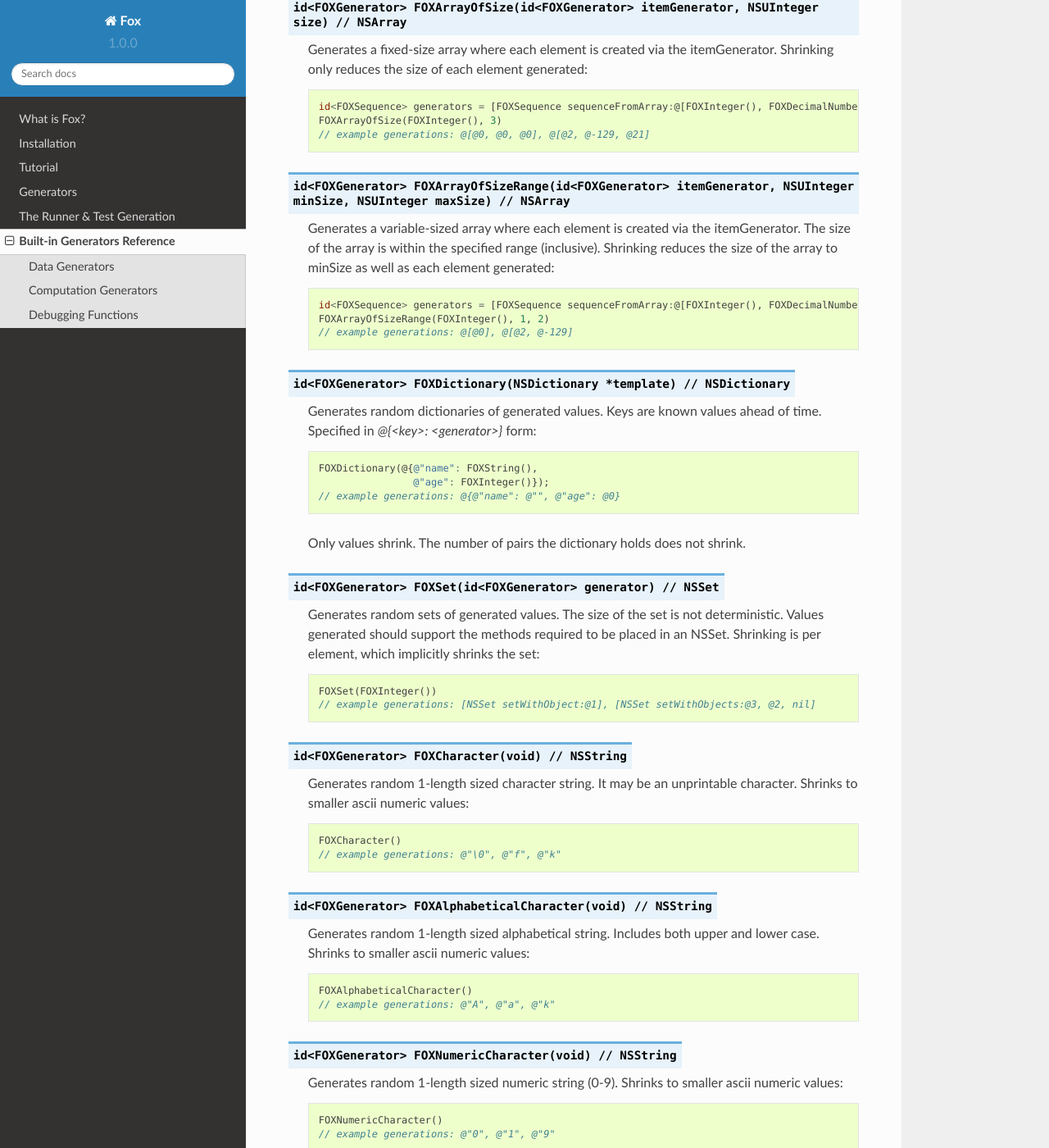
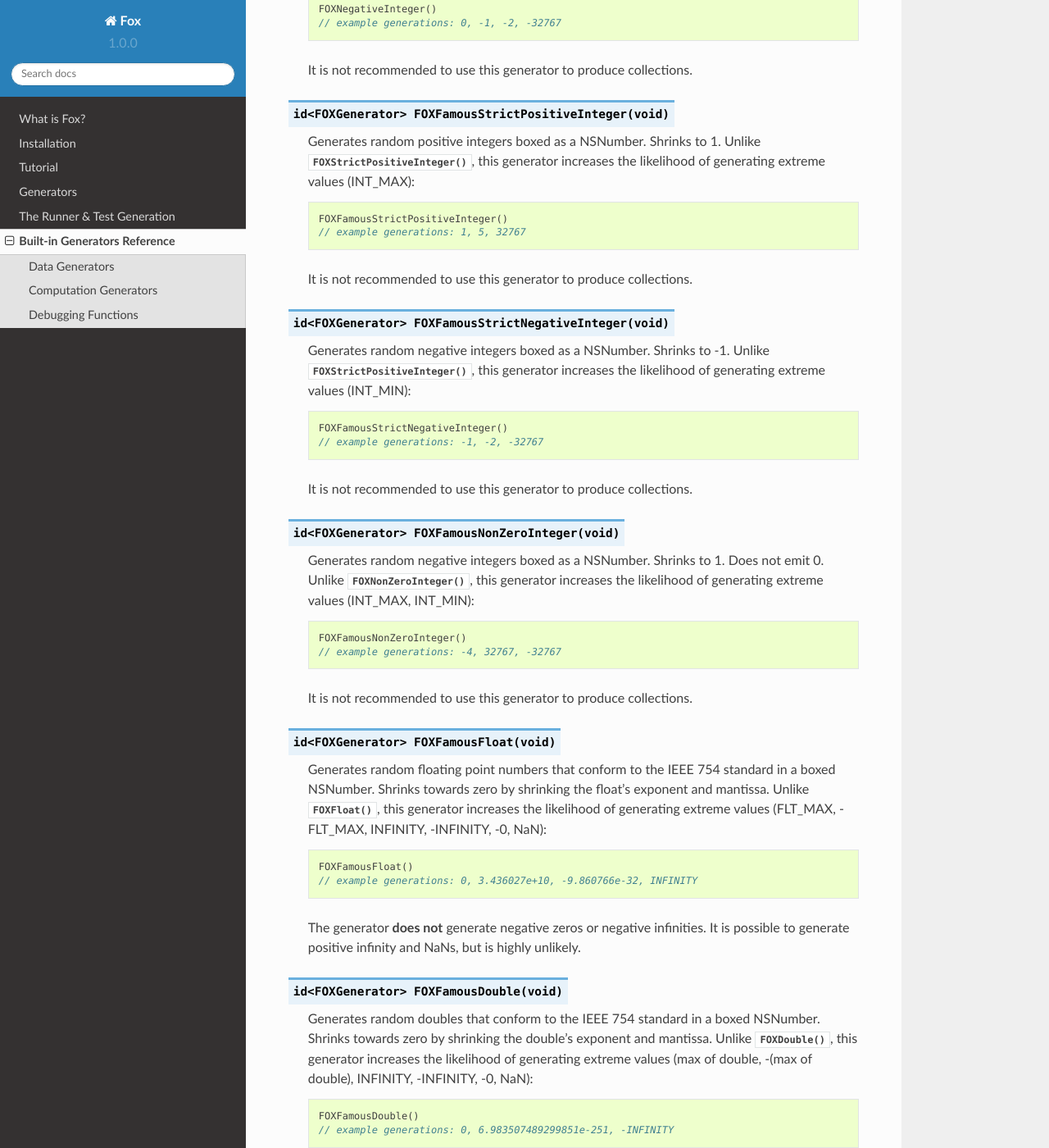
Before and after one commit to jeffh/Fox, a Sphinx documentation site: the page built from docs/source/generators_reference.rst, in a window 1280 px wide and 1400 px high, scrolled down 2933 px. Shown: the whole window at 82% size. Built offline with Sphinx 7.4.7 and the Read the Docs theme 2.0.0, drawn with Linux system fonts in a browser that asks for light colours; some of the changed text lies outside the part shown.

Commit message:
Added documentation for famous generators.

```diff
--- a/docs/source/generators_reference.rst
+++ b/docs/source/generators_reference.rst
@@ -20,40 +20,48 @@
  - Numerically zero (or as close as possible)
  - Empty collection (or at least shrunk items)
 
-.. c:function:: id<FOXGenerator> FOXInteger(void) // NSNumber
+.. c:function:: id<FOXGenerator> FOXInteger(void)
 
     Generates random integers boxed as a NSNumber. Shrinks to 0::
 
         FOXInteger()
         // example generations: 0, -1, 1
 
-.. c:function:: id<FOXGenerator> FOXPositiveInteger(void) // NSNumber
+.. c:function:: id<FOXGenerator> FOXPositiveInteger(void)
 
     Generates random positive integers boxed as a NSNumber. Shrinks to 0::
 
         FOXPositiveInteger()
         // example generations: 0, 1, 2
 
-.. c:function:: id<FOXGenerator> FOXNegativeInteger(void) // NSNumber
+.. c:function:: id<FOXGenerator> FOXNegativeInteger(void)
 
     Generates random negative integers boxed as a NSNumber. Shrinks to 0::
 
         FOXNegativeInteger()
         // example generations: 0, -1, -2
 
-.. c:function:: id<FOXGenerator> FOXStrictPositiveInteger(void) // NSNumber
+.. c:function:: id<FOXGenerator> FOXStrictPositiveInteger(void)
 
     Generates random positive integers boxed as a NSNumber. Shrinks to 1::
 
         FOXStrictPositiveInteger()
         // example generations: 1, 2, 3
 
-.. c:function:: id<FOXGenerator> FOXStrictNegativeInteger(void) // NSNumber
+.. c:function:: id<FOXGenerator> FOXStrictNegativeInteger(void)
 
     Generates random negative integers boxed as a NSNumber. Shrinks to -1::
 
         FOXStrictNegativeInteger()
         // example generations: -1, -2, -3
+
+.. c:function:: id<FOXGenerator> FOXNonZeroInteger(void)
+
+    Generates random negative integers boxed as a NSNumber. Shrinks to 1. Does
+    not emit 0::
+
+        FOXNonZeroInteger()
+        // example generations: -1, 2, -3
 
 .. c:function:: id<FOXGenerator> FOXChoose(NSNumber *miniumNumber, NSNumber *maximumNumber) // NSNumber
 
@@ -91,6 +99,112 @@
     unlikely.
 
 .. c:function:: id<FOXGenerator> FOXDecimalNumber(void) // NSDecimalNumber
+
+    Generates random decimal numbers. Shrinks towards zero by shrinking the
+    mantissa and exponent.
+
+    The generator **does not** generate NaNs::
+
+        FOXDecimalNumber()
+        // example generations: 0, -192000000000000000000000000000000000000000000, 790000000000000000000000000000000000000000000000000000000000000000000000000000
+
+.. c:function:: id<FOXGenerator> FOXFamousInteger(void)
+
+    Generates random integers boxed as a NSNumber. Shrinks to 0. Unlike
+    :c:func:`FOXInteger`, this generator increases the likelihood of generating
+    extreme values (INT_MAX, INT_MIN)::
+
+        FOXFamousInteger()
+        // example generations: 0, -1, 32767, -32767
+
+    It is not recommended to use this generator to produce collections.
+
+.. c:function:: id<FOXGenerator> FOXFamousPositiveInteger(void)
+
+    Generates random positive integers boxed as a NSNumber. Shrinks to 0.
+    Unlike :c:func:`FOXPositiveInteger`, this generator increases the likelihood
+    of generating extreme values (INT_MAX)::
+
+        FOXFamousPositiveInteger()
+        // example generations: 0, -1, 32767
+
+    It is not recommended to use this generator to produce collections.
+
+.. c:function:: id<FOXGenerator> FOXFamousNegativeInteger(void)
+
+    Generates random negative integers boxed as a NSNumber. Shrinks to 0.
+    Unlike :c:func:`FOXNegativeInteger`, this generator increases the likelihood
+    of generating extreme values (INT_MIN)::
+
+        FOXNegativeInteger()
+        // example generations: 0, -1, -2, -32767
+
+    It is not recommended to use this generator to produce collections.
+
+.. c:function:: id<FOXGenerator> FOXFamousStrictPositiveInteger(void)
+
+    Generates random positive integers boxed as a NSNumber. Shrinks to 1.
+    Unlike :c:func:`FOXStrictPositiveInteger`, this generator increases the
+    likelihood of generating extreme values (INT_MAX)::
+
+        FOXFamousStrictPositiveInteger()
+        // example generations: 1, 5, 32767
+
+    It is not recommended to use this generator to produce collections.
+
+.. c:function:: id<FOXGenerator> FOXFamousStrictNegativeInteger(void)
+
+    Generates random negative integers boxed as a NSNumber. Shrinks to -1.
+    Unlike :c:func:`FOXStrictPositiveInteger`, this generator increases the
+    likelihood of generating extreme values (INT_MIN)::
+
+        FOXFamousStrictNegativeInteger()
+        // example generations: -1, -2, -32767
+
+    It is not recommended to use this generator to produce collections.
+
+.. c:function:: id<FOXGenerator> FOXFamousNonZeroInteger(void)
+
+    Generates random negative integers boxed as a NSNumber. Shrinks to 1. Does
+    not emit 0. Unlike :c:func:`FOXNonZeroInteger`, this generator increases the
+    likelihood of generating extreme values (INT_MAX, INT_MIN)::
+
+        FOXFamousNonZeroInteger()
+        // example generations: -4, 32767, -32767
+
+    It is not recommended to use this generator to produce collections.
+
+.. c:function:: id<FOXGenerator> FOXFamousFloat(void)
+
+    Generates random floating point numbers that conform to the IEEE 754
+    standard in a boxed NSNumber. Shrinks towards zero by shrinking the float's
+    exponent and mantissa. Unlike :c:func:`FOXFloat`, this generator increases
+    the likelihood of generating extreme values (FLT_MAX, -FLT_MAX, INFINITY,
+    -INFINITY, -0, NaN)::
+
+        FOXFamousFloat()
+        // example generations: 0, 3.436027e+10, -9.860766e-32, INFINITY
+
+    The generator **does not** generate negative zeros or negative infinities.
+    It is possible to generate positive infinity and NaNs, but is highly
+    unlikely.
+
+.. c:function:: id<FOXGenerator> FOXFamousDouble(void)
+
+    Generates random doubles that conform to the IEEE 754 standard in a boxed
+    NSNumber. Shrinks towards zero by shrinking the double's exponent and
+    mantissa. Unlike :c:func:`FOXDouble`, this generator increases the
+    likelihood of generating extreme values (max of double, -(max of double),
+    INFINITY, -INFINITY, -0, NaN)::
+
+        FOXFamousDouble()
+        // example generations: 0, 6.983507489299851e-251, -INFINITY
+
+    The generator **does not** generate negative zeros or negative infinities.
+    It is possible to generate positive infinity and NaNs, but is highly
+    unlikely.
+
+.. c:function:: id<FOXGenerator> FOXDecimalNumber(void)
 
     Generates random decimal numbers. Shrinks towards zero by shrinking the
     mantissa and exponent.
@@ -473,7 +587,7 @@
 
     Dispatches to one of many generators by probability. Takes an array of
     tuples (2-sized array) - ``@[@[@probability_uint, generator]]``. Shrinking
-    follows whatever generator is returned.
+    follows whatever generator is returned::
 
         // equivalent to FOXOptional(FOXInteger())
         FOXFrequency(@[@[@1, FOXReturn(nil)],
```
